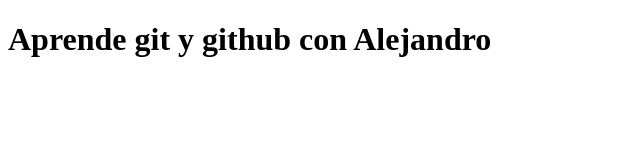
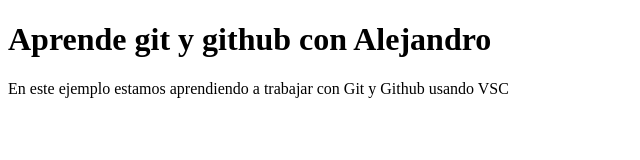
Before and after one commit to alejandromg73/miproyectoweb, a plain HTML site: page index.html in a window 1280 px wide. Shown: the whole page, without its empty margins (0-640 px from the left). Drawn offline with Linux system fonts and the light colour scheme.

Commit message:
Editado el index.html

```diff
--- a/index.html
+++ b/index.html
@@ -8,5 +8,6 @@
 </head>
 <body>
     <h1>Aprende git y github con Alejandro</h1>
+    <p>En este ejemplo estamos aprendiendo a trabajar con Git y Github usando VSC</p>
 </body>
 </html>
```
